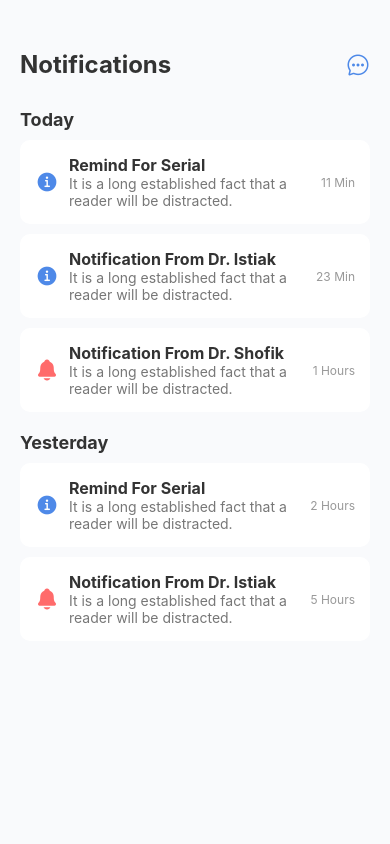
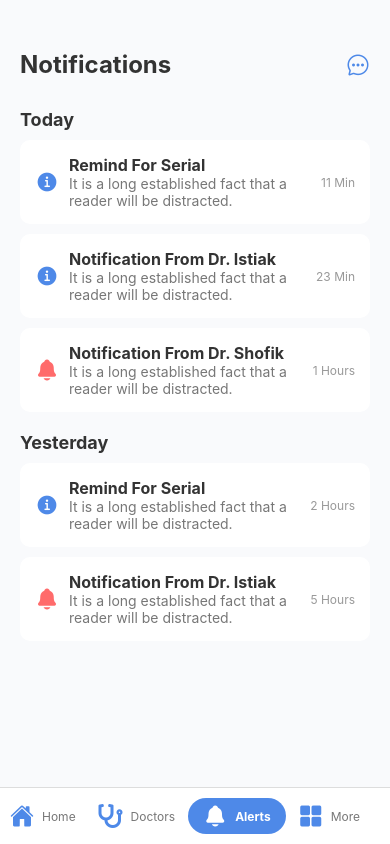
Before and after one commit to FernandoPonceChairez/DoctorApp, a React Native app: screen /Notifications in a window 390 px wide. Built offline with nearby package versions, Linux system fonts and the light colour scheme.

Commit message:
actualizado

```diff
--- a/DoctorsScreen.js
+++ b/DoctorsScreen.js
@@ -6,9 +6,9 @@ import {
   TouchableOpacity,
   StyleSheet,
   Image,
-  ScrollView
+  ScrollView,
 } from 'react-native';
-import { Ionicons } from '@expo/vector-icons';
+import { Ionicons, FontAwesome5 } from '@expo/vector-icons';
 
 const doctors = [
   { id: '1', name: 'Dr. Serena Gomez', specialty: 'Pediatrician', experience: '8 Years', patients: '1.08K', rating: 5 },
@@ -34,30 +34,29 @@ const doctors = [
 export default function DoctorsScreen({ navigation }) {
   const [selectedSpecialty, setSelectedSpecialty] = useState('Pediatrician');
 
-  const specialties = [
-    'Pediatrician',
-    'Neurosurgeon',
-    'Cardiologist',
-    'Psychiatrist',
-  ];
+  const specialties = ['Pediatrician', 'Neurosurgeon', 'Cardiologist', 'Psychiatrist'];
 
-  const filteredDoctors = doctors.filter(
-    (doctor) => doctor.specialty === selectedSpecialty
-  );
+  const filteredDoctors = doctors.filter((doctor) => doctor.specialty === selectedSpecialty);
 
-// Asignar imágenes basadas en el género
   const getDoctorImage = (name) => {
     const femaleDoctors = [
-    'Dr. Serena Gomez', 'Dr. Kiran Shakia', 'Dr. Masuda Khan', 'Dr. Saima Khan', 'Dr. Depika Khan', 'Dr. Rahima Khan', 'Dr. Eleanor White', 'Dr. Emily Stone', 'Dr. Rachel Green'
+      'Dr. Serena Gomez',
+      'Dr. Kiran Shakia',
+      'Dr. Masuda Khan',
+      'Dr. Saima Khan',
+      'Dr. Depika Khan',
+      'Dr. Rahima Khan',
+      'Dr. Eleanor White',
+      'Dr. Emily Stone',
+      'Dr. Rachel Green',
     ];
 
     if (femaleDoctors.includes(name)) {
-    return 'https://via.placeholder.com/100.png?text=Female+Doctor';  // Imágen de doctora
+      return 'https://via.placeholder.com/100.png?text=Female+Doctor';
     } else {
-    return 'https://via.placeholder.com/100.png?text=Male+Doctor';  // Imagen de doctor
+      return 'https://via.placeholder.com/100.png?text=Male+Doctor';
     }
   };
-
 
   return (
     <View style={styles.container}>
@@ -67,7 +66,6 @@ const getDoctorImage = (name) => {
           <Text style={styles.title}>Available</Text>
           <Text style={styles.titleBold}>Specialist</Text>
         </View>
-
         <View style={styles.iconContainer}>
           <TouchableOpacity onPress={() => navigation.navigate('SearchSpecialist')}>
             <Ionicons name="search" size={24} color="#4E89E8" />
@@ -79,26 +77,16 @@ const getDoctorImage = (name) => {
       </View>
 
       {/* Categorías */}
-        <ScrollView
-          horizontal
-          showsHorizontalScrollIndicator={false}
-          contentContainerStyle={styles.scrollContainer}
-        >
+      <ScrollView horizontal showsHorizontalScrollIndicator={false} contentContainerStyle={styles.scrollContainer}>
         <View style={styles.categories}>
           {specialties.map((specialty) => (
             <TouchableOpacity
               key={specialty}
-                style={[
-                  styles.category,
-                  selectedSpecialty === specialty && styles.categorySelected,
-                ]}
+              style={[styles.category, selectedSpecialty === specialty && styles.categorySelected]}
               onPress={() => setSelectedSpecialty(specialty)}
             >
               <Text
-                  style={[
-                    styles.categoryText,
-                    selectedSpecialty === specialty && styles.categoryTextSelected,
-                  ]}
+                style={[styles.categoryText, selectedSpecialty === specialty && styles.categoryTextSelected]}
               >
                 {specialty}
               </Text>
@@ -106,7 +94,6 @@ const getDoctorImage = (name) => {
           ))}
         </View>
       </ScrollView>
-
 
       {/* Lista de doctores */}
       <FlatList
@@ -117,145 +104,114 @@ const getDoctorImage = (name) => {
             style={styles.card}
             onPress={() => navigation.navigate('SpecialistInfo', { doctor: item })}
           >
-
             <View>
               <View style={styles.infoContainer}>
                 <Text style={styles.name}>{item.name}</Text>
                 <Text style={styles.specialty}>{item.specialty}</Text>
-                  <Image
-                      source={require('./assets/estrellas.png')}
-                      style={styles.image2}
-                    />
+                <Image source={require('./assets/estrellas.png')} style={styles.image2} />
                 <Text style={styles.details}>Experience</Text>
                 <Text style={styles.details2}>{item.experience}</Text>
                 <Text style={styles.details}>Patients</Text>
                 <Text style={styles.details2}>{item.patients}</Text>
               </View>
-
             </View>
-
             <View>
-
               <Image
                 source={{
-                uri: getDoctorImage(item.name), // Se asigna la imagen según el nombre
+                  uri: getDoctorImage(item.name),
                 }}
                 style={styles.image}
               />
-
             </View>
-
           </TouchableOpacity>
-
-
-
         )}
         numColumns={2}
         columnWrapperStyle={styles.row}
         contentContainerStyle={styles.listContainer}
       />
+
+      {/* Barra de navegación inferior */}
+      <View style={styles.tabBar}>
+  <TouchableOpacity style={styles.tabItem} onPress={() => navigation.navigate('Home')}>
+    <Ionicons name="home" size={24} color="#4E89E8" />
+    <Text style={styles.tabLabel}>Home</Text>
+  </TouchableOpacity>
+  <TouchableOpacity style={[styles.tabItem, styles.tabItemActive]}>
+    <Ionicons name="stethoscope" size={24} color="#FFF" />
+    <Text style={[styles.tabLabel, styles.tabLabelActive]}>Doctors</Text>
+  </TouchableOpacity>
+  <TouchableOpacity style={styles.tabItem} onPress={() => navigation.navigate('Notifications')}>
+    <Ionicons name="notifications" size={24} color="#4E89E8" />
+    <Text style={styles.tabLabel}>Alerts</Text>
+  </TouchableOpacity>
+  <TouchableOpacity style={styles.tabItem} onPress={() => navigation.navigate('Menu')}>
+    <Ionicons name="grid" size={24} color="#4E89E8" />
+    <Text style={styles.tabLabel}>More</Text>
+  </TouchableOpacity>
+</View>
+
+
     </View>
   );
 }
 
+// Barra de navegación inferior ajustada
 const styles = StyleSheet.create({
-  container: {
-    flex: 1,
-    backgroundColor: '#F9FAFC',
-    padding: 20,
+  container: { flex: 1, backgroundColor: '#F9FAFC', padding: 20 },
+  header: { flexDirection: 'row', alignItems: 'center', marginBottom: 20, marginTop: 30 },
+  title: { fontSize: 20, color: '#333' },
+  titleBold: { fontSize: 24, fontWeight: 'bold', color: '#333' },
+  iconContainer: { flexDirection: 'row', marginLeft: 150 },
+  scrollContainer: { paddingHorizontal: 10, height: 80 },
+  categories: { flexDirection: 'row', justifyContent: 'space-between', marginBottom: 40 },
+  category: { padding: 10, borderBottomWidth: 2, borderBottomColor: 'transparent' },
+  categorySelected: { borderBottomColor: '#4E89E8' },
+  categoryText: { fontSize: 16, color: '#777' },
+  categoryTextSelected: { color: '#4E89E8', fontWeight: 'bold' },
+  listContainer: { paddingBottom: 20 },
+  row: { justifyContent: 'space-between' },
+  card: { width: '48%', height: 150, backgroundColor: '#FFF', borderRadius: 10, padding: 15, marginBottom: 20, elevation: 3, flexDirection: 'row', alignItems: 'center', justifyContent: 'space-between' },
+  image: { width: 60, height: '100%' },
+  infoContainer: {},
+  name: { fontSize: 14, fontWeight: 'bold', color: '#333', textAlign: 'center' },
+  specialty: { fontSize: 12, color: '#777' },
+  details: { fontSize: 12, color: '#555', marginTop: 5 },
+  details2: { fontSize: 14, color: '#000', fontWeight: 'bold' },
+  image2: { width: 50, height: 10 },
+
+  // Estilos de la barra de navegación inferior ajustada
+  tabBar: {
+    flexDirection: 'row',
+    backgroundColor: '#FFF',
+    paddingVertical: 10,
+    paddingHorizontal: 20,
+    justifyContent: 'space-between',
+    borderTopWidth: 1,
+    borderTopColor: '#DDD',
+    position: 'absolute',
+    bottom: 0,
+    left: -20,
+    right: 0,
+    width: '110%',
   },
-  header: {
+  tabItem: {
     flexDirection: 'row',
     alignItems: 'center',
-    marginBottom: 20,
-    marginTop: 30
+    paddingHorizontal: 10,
   },
-  title: {
-    fontSize: 20,
-    color: '#333',
+  tabItemActive: {
+    backgroundColor: '#4E89E8',
+    borderRadius: 20,
+    paddingHorizontal: 15,
+    paddingVertical: 5,
   },
-  titleBold: {
-    fontSize: 24,
-    fontWeight: 'bold',
-    color: '#333',
+  tabLabel: {
+    fontSize: 12,
+    color: '#777',
+    marginLeft: 8,
   },
-  iconContainer: {
-    flexDirection: 'row',
-    marginLeft:150,
-  },
-  scrollContainer: {
-    paddingHorizontal: 10,
-    height:80,
-  },
-  categories: {
-    flexDirection: 'row',
-    justifyContent: 'space-between',
-    marginBottom: 40,
-  },
-  category: {
-    padding: 10,
-    borderBottomWidth: 2,
-    borderBottomColor: 'transparent',
-  },
-  categorySelected: {
-    borderBottomColor: '#4E89E8',
-  },
-  categoryText: {
-    fontSize: 16,
-    color: '#777',
-  },
-  categoryTextSelected: {
-    color: '#4E89E8',
+  tabLabelActive: {
+    color: '#FFF',
     fontWeight: 'bold',
   },
-  listContainer: {
-    paddingBottom: 20,
-  },
-  row: {
-    justifyContent: 'space-between',
-  },
-  card: {
-    width: '48%',
-    height:150,
-    backgroundColor: '#FFF',
-    borderRadius: 10,
-    padding: 15,
-    marginBottom: 20,
-    elevation: 3,
-    flexDirection:'row',
-    alignItems:'center',
-    justifyContent:'space-between'
-  },
-  image: {
-    width: 60,
-    height: '100%',
-  },
-  infoContainer: {
-  },
-  name: {
-    fontSize: 14,
-    fontWeight: 'bold',
-    color: '#333',
-    textAlign: 'center',
-  },
-  specialty: {
-    fontSize: 12,
-    color: '#777',
-  },
-  details: {
-    fontSize: 12,
-    color: '#555',
-    marginTop:5,
-  },
-  details2: {
-    fontSize: 14,
-    color: '#000',
-    fontWeight:'bold',
-  },
-  image2:{
-    width:50,
-    height:10
-
-  },
-
 });
--- a/MainScreen.js
+++ b/MainScreen.js
@@ -348,12 +348,16 @@ const styles = StyleSheet.create({
   },
   tabBar: {
     flexDirection: 'row',
-    justifyContent: 'space-around',
-    alignItems: 'center',
     backgroundColor: '#FFF',
-    height: 70,
+    paddingVertical: 10,
+    paddingHorizontal: 20,
+    justifyContent: 'space-between',
     borderTopWidth: 1,
-    borderTopColor: '#ddd',
+    borderTopColor: '#DDD',
+    position: 'absolute',
+    bottom: 0,
+    left: -20, // Extiende la barra hacia el lado izquierdo
+    right: 0,  // Asegura que llegue hasta el borde derecho
   },
   tabItem: {
     alignItems: 'center',
--- a/NotificationsScreen.js
+++ b/NotificationsScreen.js
@@ -1,6 +1,6 @@
 import React from 'react';
 import { View, Text, FlatList, StyleSheet, TouchableOpacity } from 'react-native';
-import { Ionicons } from '@expo/vector-icons';
+import { Ionicons, FontAwesome5 } from '@expo/vector-icons';
 
 const notifications = [
   {
@@ -93,6 +93,26 @@ export default function NotificationsScreen({ navigation }) {
           </>
         )}
       />
+
+      {/* Barra de navegación inferior */}
+      <View style={styles.tabBar}>
+        <TouchableOpacity style={styles.tabItem} onPress={() => navigation.navigate('Home')}>
+          <Ionicons name="home" size={24} color="#4E89E8" />
+          <Text style={styles.tabLabel}>Home</Text>
+        </TouchableOpacity>
+        <TouchableOpacity style={styles.tabItem} onPress={() => navigation.navigate('Doctors')}>
+          <FontAwesome5 name="stethoscope" size={24} color="#4E89E8" />
+          <Text style={styles.tabLabel}>Doctors</Text>
+        </TouchableOpacity>
+        <TouchableOpacity style={[styles.tabItem, styles.tabItemActive]}>
+          <Ionicons name="notifications" size={24} color="#FFF" />
+          <Text style={[styles.tabLabel, styles.tabLabelActive]}>Alerts</Text>
+        </TouchableOpacity>
+        <TouchableOpacity style={styles.tabItem} onPress={() => navigation.navigate('Menu')}>
+          <Ionicons name="grid" size={24} color="#4E89E8" />
+          <Text style={styles.tabLabel}>More</Text>
+        </TouchableOpacity>
+      </View>
     </View>
   );
 }
@@ -108,8 +128,7 @@ const styles = StyleSheet.create({
     justifyContent: 'space-between',
     alignItems: 'center',
     marginBottom: 20,
-    marginTop: 30
-
+    marginTop: 30,
   },
   title: {
     fontSize: 24,
@@ -150,4 +169,38 @@ const styles = StyleSheet.create({
     fontSize: 12,
     color: '#999',
   },
+  // Barra de navegación inferior
+  tabBar: {
+    flexDirection: 'row',
+    backgroundColor: '#FFF',
+    paddingVertical: 10,
+    paddingHorizontal: 20,
+    justifyContent: 'space-between',
+    borderTopWidth: 1,
+    borderTopColor: '#DDD',
+    position: 'absolute',
+    bottom: 0,
+    left: -20, // Extiende la barra hacia el lado izquierdo
+    right: 0,  // Asegura que llegue hasta el borde derecho
+  },
+  tabItem: {
+    flexDirection: 'row',
+    alignItems: 'center',
+    paddingHorizontal: 10,
+  },
+  tabItemActive: {
+    backgroundColor: '#4E89E8',
+    borderRadius: 20,
+    paddingHorizontal: 15,
+    paddingVertical: 5,
+  },
+  tabLabel: {
+    fontSize: 12,
+    color: '#777',
+    marginLeft: 8,
+  },
+  tabLabelActive: {
+    color: '#FFF',
+    fontWeight: 'bold',
+  },
 });
```
Also changed, not shown: 1 other file (tests, documents, lock files or other folders). Lines whose indentation alone changed are shown as unchanged.
